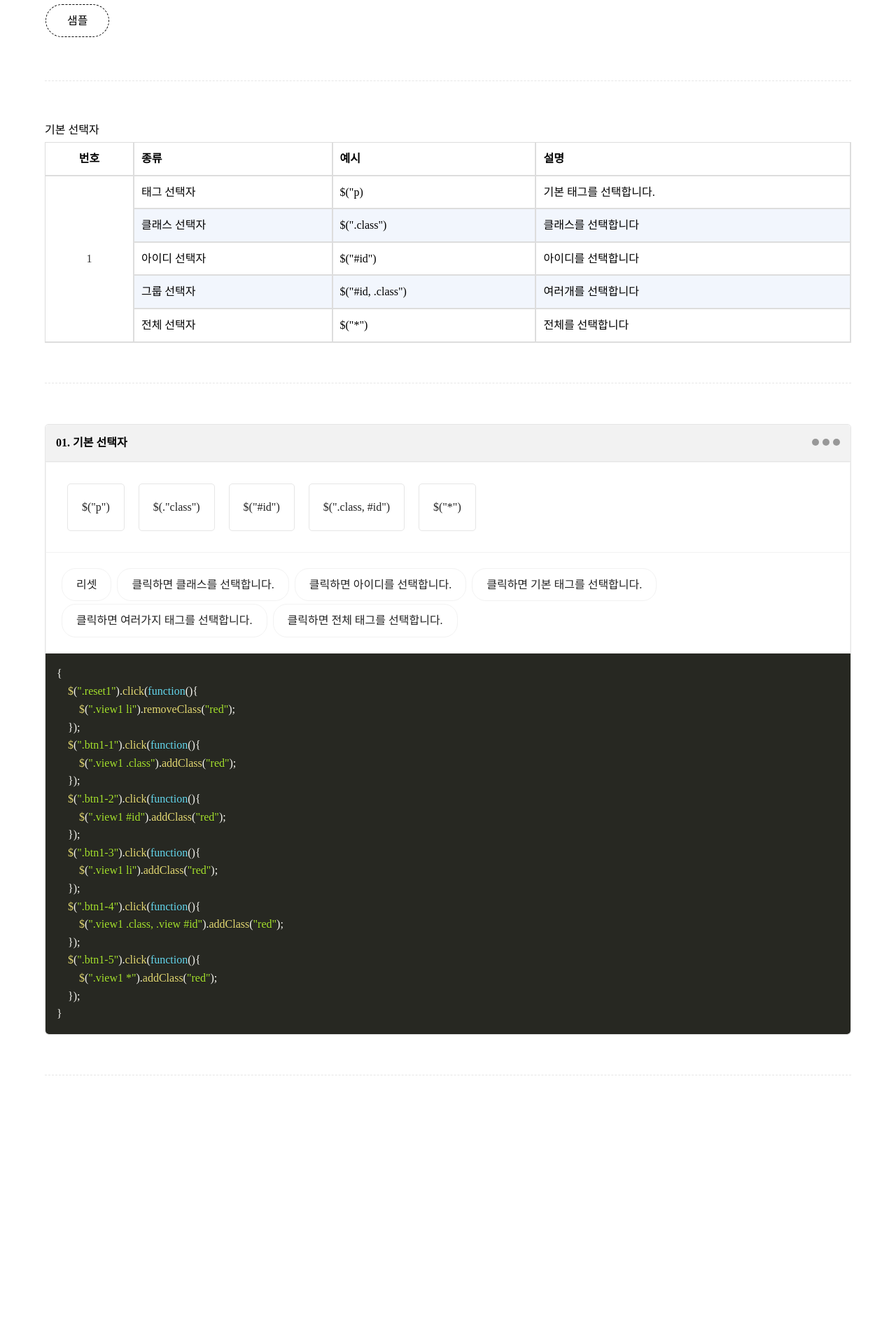
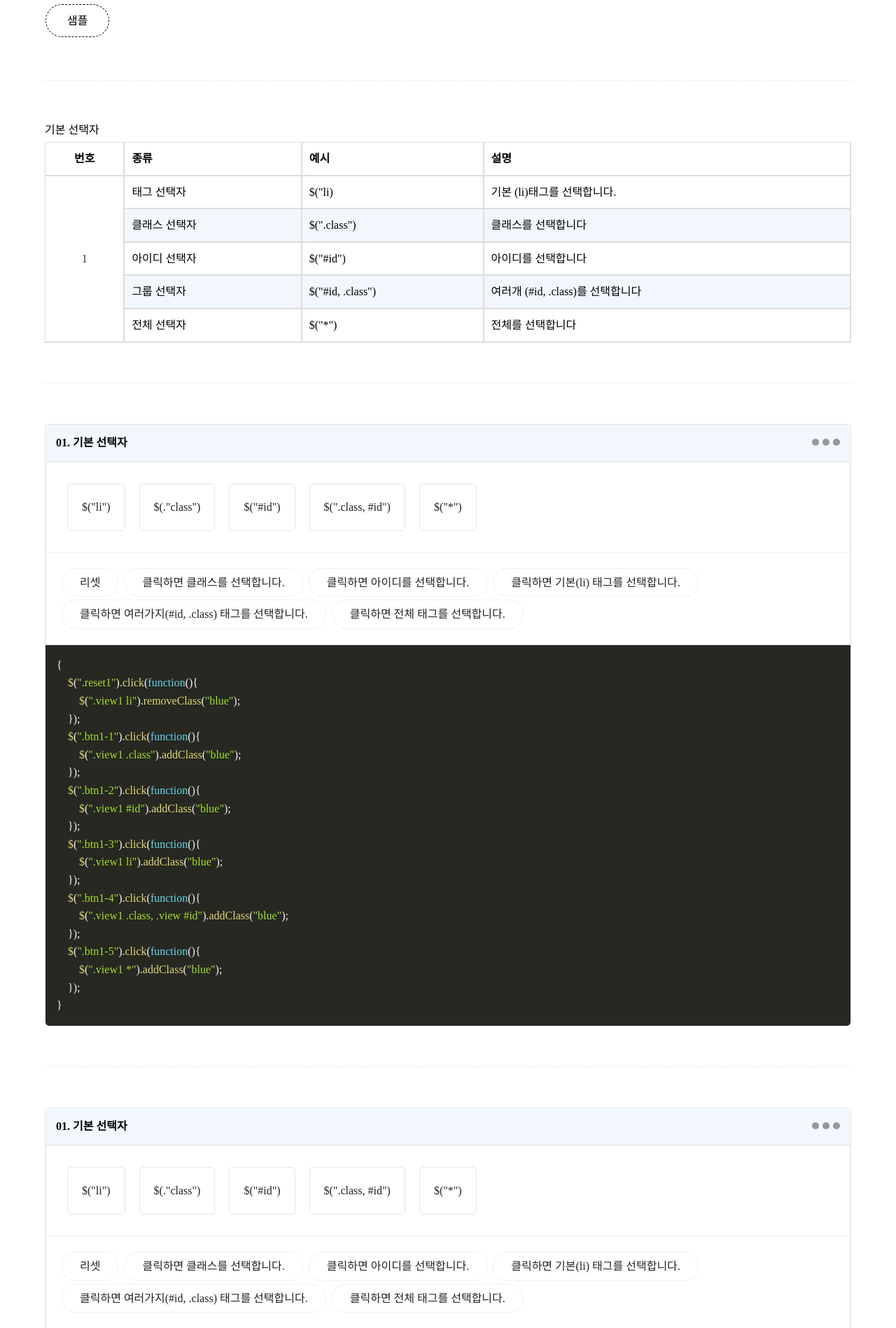
Before and after one commit to Kingjungho/dothome22, a PHP site: page /Javascript/jqueryRefer01.html in a window 1280 px wide. Shown: the part 356-2254 px from the top of the page at 70% size. Before the commit the page ends 1893 px from the top, so only its background shows below. Run offline with PHP 8.4, Linux system fonts and the light colour scheme; some libraries are stand-ins or nearby versions; some web fonts are replaced.

Commit message:
2021.08.18

```diff
--- a/Javascript/jqueryRefer01.html
+++ b/Javascript/jqueryRefer01.html
@@ -86,7 +86,7 @@
             position: relative;
             font-size: 16px;
             line-height: 1.4;
-            background-color: #F2F2F2;
+            background-color: #f2f6fd;
             padding: 15px;
             border-bottom: 1px solid #E6E6E6;
             border-radius: 5px 5px 0 0;
@@ -380,6 +380,7 @@
         }
         .view ul {
             display: flex;
+            flex-wrap:wrap;
         }
         .view li {
             border: 1px solid #e6e6e6;
@@ -387,10 +388,17 @@
             margin: 10px;
             color:#222;
             border-radius: 5px;
+            white-space: nowrap;
         }
         .view li.red {
             border: 1px dashed #a51a3d;
             background-color: #f9f2f4;
+            color: #a51a3d;
+        }
+        .view li.blue {
+            border: 1px dashed #3d90b7;
+            background-color: #e7f6fd;
+            color: #3d90b7;
         }
         .btn {
             padding: 20px;
@@ -399,7 +407,9 @@
         }
         .btn a {
             border: 1px solid #f2f2f2;
-            padding: 10px 20px;
+            border-radius: 40px;
+            margin: 4px 0;
+            padding: 7px 25px;
             display: inline-block;
             border-radius: 20px;
             margin: 2px;
@@ -409,6 +419,28 @@
         .btn a:hover {
             background: #000;
             color: #fff;
+        }
+        @media (max-width: 800px){
+            .view {
+                padding: 10px 10px 0 10px;
+            }
+            .view li {
+                padding: 10px;
+                margin: 0 8px 8px 0;
+            }
+            .btn {
+                padding: 10px;
+            }
+            .table {
+                overflow: auto;
+            }
+            .table table th {
+                font-weight: normal;
+                white-space: nowrap;
+            }
+            .table table td {
+                white-space: nowrap;
+            }
         }
     </style>
 </head>
@@ -460,8 +492,8 @@
                 <tr>
                     <td class="center" rowspan="5"><a href="#sample01">1</a></td>
                     <td>태그 선택자</td>
-                    <td>$("p)</td>
-                    <td>기본 태그를 선택합니다.</td>
+                    <td>$("li)</td>
+                    <td>기본 (li)태그를 선택합니다.</td>
                 </tr>
                 <tr>
                     <td>클래스 선택자</td>
@@ -476,7 +508,7 @@
                 <tr>
                     <td>그룹 선택자</td>
                     <td>$("#id, .class")</td>
-                    <td>여러개를 선택합니다</td>
+                    <td>여러개 (#id, .class)를 선택합니다</td>
                 </tr>
                 <tr>
                     <td>전체 선택자</td>
@@ -494,7 +526,7 @@
         <h2>01. 기본 선택자<span class="dot"></span></h2>
         <div class="view view1">
             <ul>
-                <li>$("p")</li>
+                <li>$("li")</li>
                 <li class="class">$(."class")</li>
                 <li id="id">$("#id")</li>
                 <li>$(".class, #id")</li>
@@ -505,56 +537,91 @@
             <a href="#c" class="reset1">리셋</a>
             <a href="#c" class="btn1-1">클릭하면 클래스를 선택합니다.</a>
             <a href="#c" class="btn1-2">클릭하면 아이디를 선택합니다.</a>
-            <a href="#c" class="btn1-3">클릭하면 기본 태그를 선택합니다.</a>
-            <a href="#c" class="btn1-4">클릭하면 여러가지 태그를 선택합니다.</a>
+            <a href="#c" class="btn1-3">클릭하면 기본(li) 태그를 선택합니다.</a>
+            <a href="#c" class="btn1-4">클릭하면 여러가지(#id, .class) 태그를 선택합니다.</a>
             <a href="#c" class="btn1-5">클릭하면 전체 태그를 선택합니다.</a>
         </div>
             <pre class="line-numbers"><code class="language-js">{
     $(".reset1").click(function(){
-        $(".view1 li").removeClass("red");
+        $(".view1 li").removeClass("blue");
     });
     $(".btn1-1").click(function(){
-        $(".view1 .class").addClass("red");
+        $(".view1 .class").addClass("blue");
     });
     $(".btn1-2").click(function(){
-        $(".view1 #id").addClass("red");
+        $(".view1 #id").addClass("blue");
     });
     $(".btn1-3").click(function(){
-        $(".view1 li").addClass("red");
+        $(".view1 li").addClass("blue");
     });
     $(".btn1-4").click(function(){
-        $(".view1 .class, .view #id").addClass("red");
+        $(".view1 .class, .view #id").addClass("blue");
     });
     $(".btn1-5").click(function(){
-        $(".view1 *").addClass("red");
+        $(".view1 *").addClass("blue");
     });
+}
+</code></pre>
+        </div>
+    </div>
+    <script>
+        $(".reset1").click(function(){
+            $(".view1 li").removeClass("blue");
+        });
+        $(".btn1-1").click(function(){
+            $(".view1 .class").addClass("blue");
+        });
+        $(".btn1-2").click(function(){
+            $(".view1 #id").addClass("blue");
+        });
+        $(".btn1-3").click(function(){
+            $(".view1 li").addClass("blue");
+        });
+        $(".btn1-4").click(function(){
+            $(".view1 .class, .view #id").addClass("blue");
+        });
+        $(".btn1-5").click(function(){
+            $(".view1 *").addClass("blue");
+        });
+        </script>
+    <hr>
+
+    <!--sample1 -->
+    <div id="sample01" class="sample">
+        <h2>01. 기본 선택자<span class="dot"></span></h2>
+        <div class="view view1j">
+            <ul>
+                <li>$("li")</li>
+                <li class="class">$(."class")</li>
+                <li id="id">$("#id")</li>
+                <li>$(".class, #id")</li>
+                <li>$("*")</li>
+            </ul>
+        </div>
+        <div class="btn btn1">
+            <a href="#c" class="reset1j">리셋</a>
+            <a href="#c" class="btn1-1j">클릭하면 클래스를 선택합니다.</a>
+            <a href="#c" class="btn1-2j">클릭하면 아이디를 선택합니다.</a>
+            <a href="#c" class="btn1-3j">클릭하면 기본(li) 태그를 선택합니다.</a>
+            <a href="#c" class="btn1-4j">클릭하면 여러가지(#id, .class) 태그를 선택합니다.</a>
+            <a href="#c" class="btn1-5j">클릭하면 전체 태그를 선택합니다.</a>
+        </div>
+            <pre class="line-numbers"><code class="language-js">{
+
 }
 </code></pre>
         </div>
     </div>
 
     <hr>
+    <script>
+        const btn1 = document.querySelector(".btn1-1j");  //선택자를 변수에 저장
+        // const class = document.querySelector(".class");
+        btn1.addEventListener("click", function(){  //버튼을 클릭하면 함수를 실행
+            document.querySelector(".class")
+        });
+    </script>
 
-    <script>
-        $(".reset1").click(function(){
-            $(".view1 li").removeClass("red");
-        });
-        $(".btn1-1").click(function(){
-            $(".view1 .class").addClass("red");
-        });
-        $(".btn1-2").click(function(){
-            $(".view1 #id").addClass("red");
-        });
-        $(".btn1-3").click(function(){
-            $(".view1 li").addClass("red");
-        });
-        $(".btn1-4").click(function(){
-            $(".view1 .class, .view #id").addClass("red");
-        });
-        $(".btn1-5").click(function(){
-            $(".view1 *").addClass("red");
-        });
-        </script>
     <script src="https://ajax.googleapis.com/ajax/libs/jquery/1.12.4/jquery.min.js"></script>
     <script src="https://cdnjs.cloudflare.com/ajax/libs/prism/1.24.0/prism.min.js"></script>
     <script>
--- a/site/css/common.css
+++ b/site/css/common.css
@@ -4,7 +4,7 @@
     width: 100%;
     margin: 0 auto;
      /* background-color: rgba(0, 0, 0, 0.13)  */
-     position: absolute;
+     position: relative;
 }
 .container-fluid {
     width: 96%;
--- a/site/css/reset.css
+++ b/site/css/reset.css
@@ -64,3 +64,7 @@ strong {
 em {
     font-style: normal;
 }
+
+img {
+    width: 100%;
+}
```
Also changed, not shown: site/cardType.html (added, +125 -0 lines), site/cardType01.html (deleted, +0 -72 lines), site/css/cardType.css (+55 -9 lines), site/img/Rectangle 23@2x.jpg (added), site/img/Rectangle 23@3x.jpg (added), site/img/Rectangle 24@2x.jpg (added), site/img/Rectangle 24@3x.jpg (added), site/img/Rectangle 25@2x.jpg (added), site/img/Rectangle 25@3x.jpg (added), site/img/Rectangle 26@2x.jpg (added), site/img/Rectangle 26@3x.jpg (added), site/img/card04.jpg (added), site/img/card05.jpg (added), site/img/card06.jpg (added), 1 more files.
